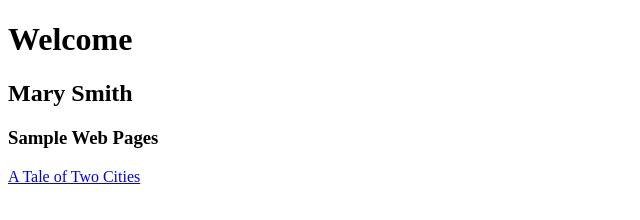
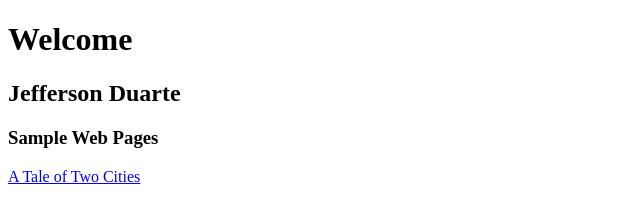
Before and after one commit to jefferson-duarte/jefferson-duarte.github.io, a plain HTML site: page index.html in a window 1280 px wide. Shown: the whole page, without its empty margins (0-640 px from the left). Drawn offline with Linux system fonts and the light colour scheme.

Commit message:
Update index.html

```diff
--- a/index.html
+++ b/index.html
@@ -9,7 +9,7 @@
 <body>
 
     <h1>Welcome</h1>
-    <h2>Mary Smith</h2>
+    <h2>Jefferson Duarte</h2>
 
     <h3>Sample Web Pages</h3>
 
```
